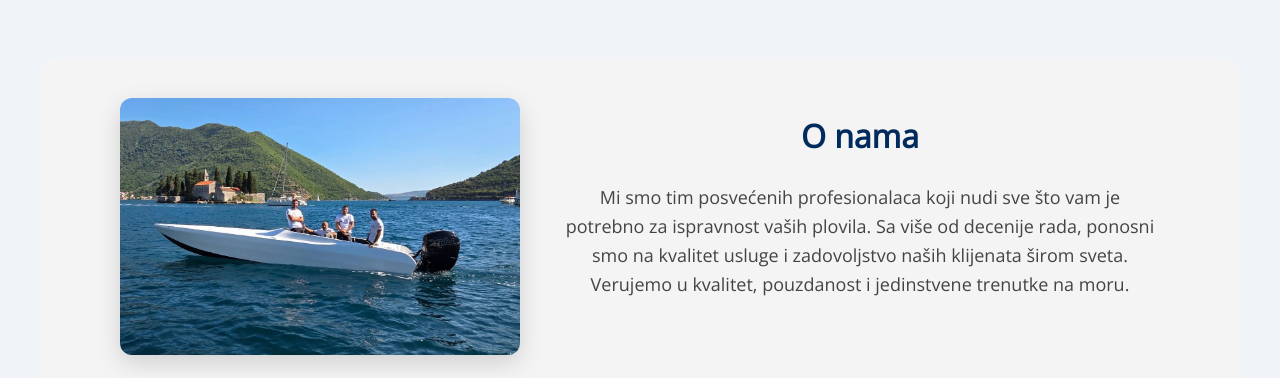
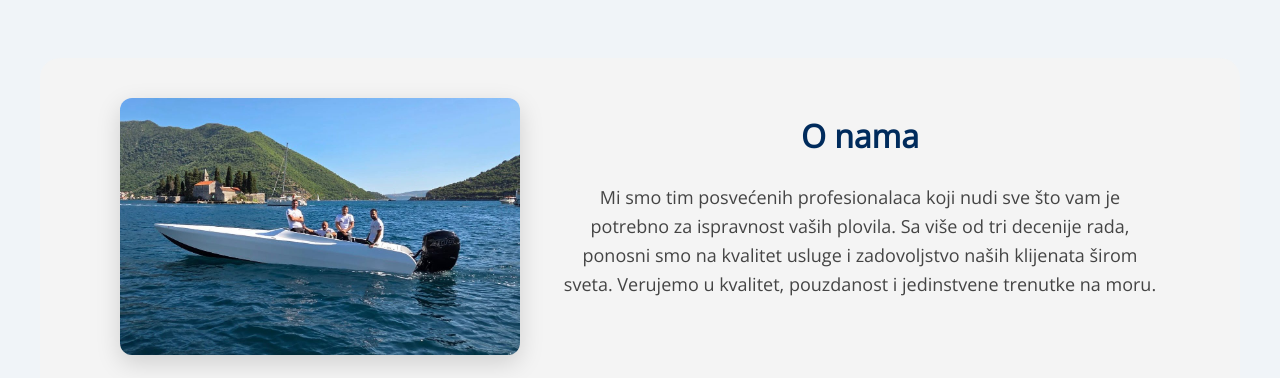
Before and after one commit to miloseviiic/Yachtproservice, a plain HTML site: page index.html in a window 1280 px wide. Shown: the part 597-975 px from the top of the page. Drawn offline with nearby package versions, Linux system fonts and the light colour scheme.

Commit message:
Update index.html

```diff
--- a/index.html
+++ b/index.html
@@ -445,7 +445,7 @@
                 <h2>O nama</h2>
                 <p>
                     Mi smo tim posvećenih profesionalaca koji nudi sve što vam je potrebno za ispravnost vaših plovila.
-                    Sa više od decenije rada, ponosni smo na kvalitet usluge i zadovoljstvo naših klijenata širom sveta.
+                    Sa više od tri decenije rada, ponosni smo na kvalitet usluge i zadovoljstvo naših klijenata širom sveta.
                     Verujemo u kvalitet, pouzdanost i jedinstvene trenutke na moru.
                 </p>
             </div>
```
